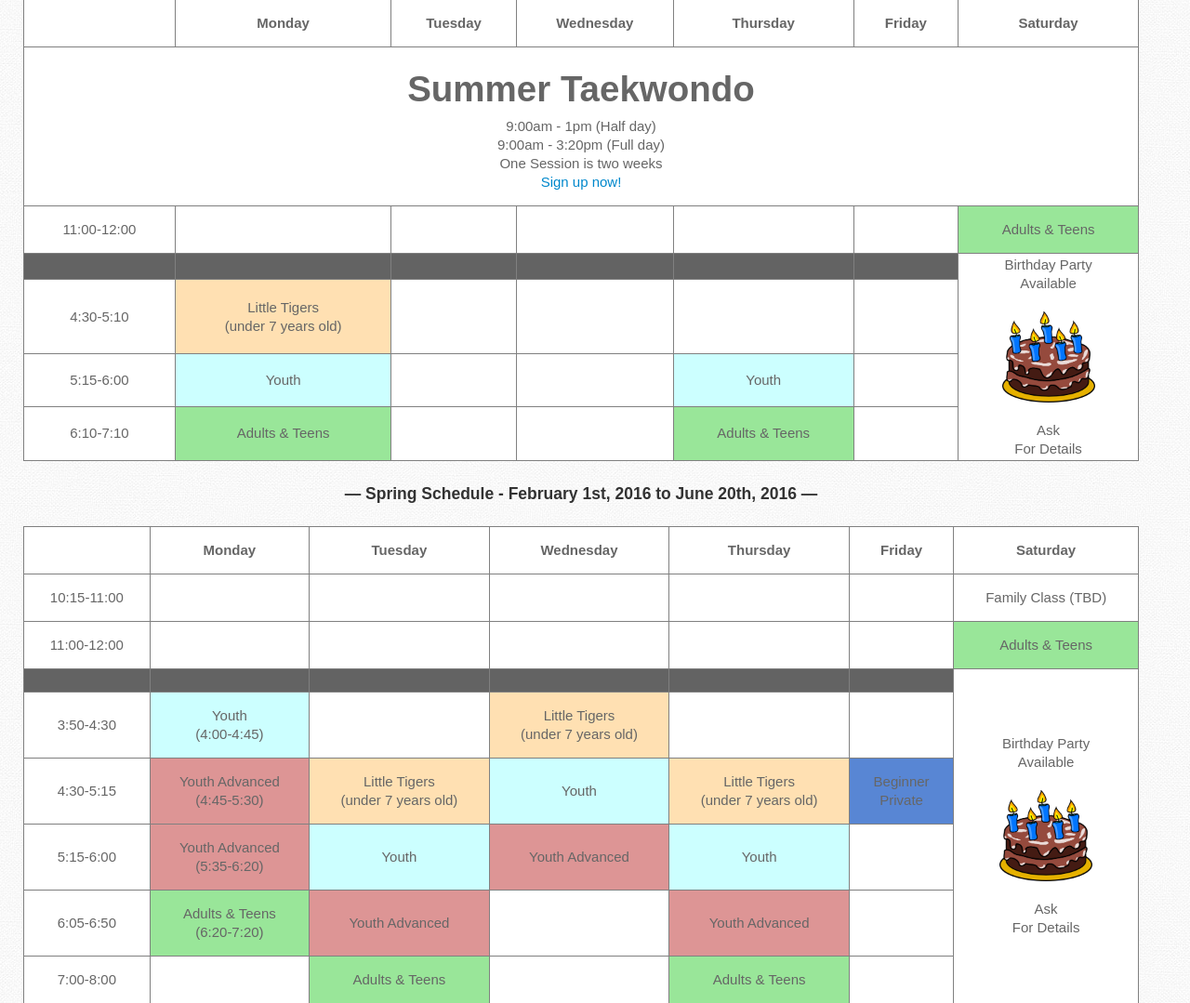
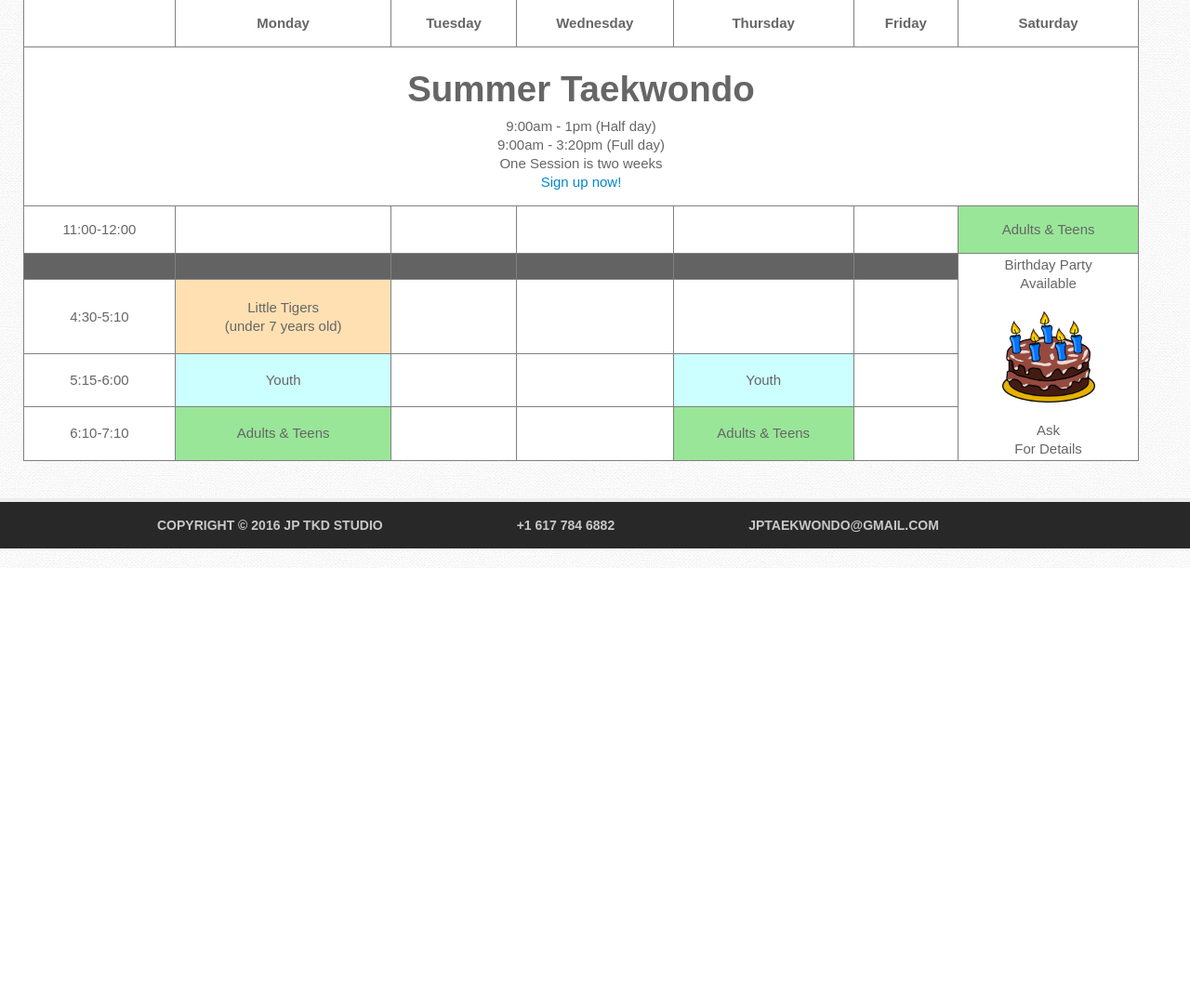
Before and after one commit to jklein/jptaekwondo, a PHP site: page /schedule.php in a window 1280 px wide. Shown: the part 189-1268 px from the top of the page at 93% size. After the commit the page ends 800 px from the top, so only its background shows below. Run offline with PHP 8.4, Linux system fonts and the light colour scheme; data that the repository does not hold is empty.

Commit message:
Remove old spring schedule

```diff
--- a/schedule.php
+++ b/schedule.php
@@ -1,7 +1,7 @@
 <?php
 
 $page_name = 'Summer Schedule - July 11th to September 2nd 2016';
-$secondary_header = 'Spring Schedule - February 1st, 2016 to June 20th, 2016';
+#$secondary_header = 'Spring Schedule - February 1st, 2016 to June 20th, 2016';
 
 require 'includes/header.php';
 ?>
@@ -75,7 +75,7 @@ require 'includes/header.php';
                     <td></td>
                 </tr>
             </table>
-
+<!--
             <div class="container section-page-header">
                 <div class="row">
                     <div class="span12">
@@ -169,6 +169,8 @@ require 'includes/header.php';
                     <td></td>
                 </tr>
             </table>
+-->
+
         </div>
     </div>
 </section>
```
